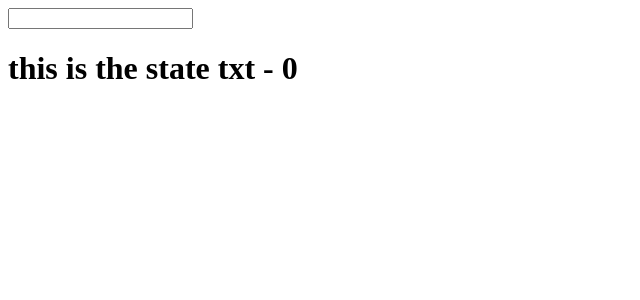
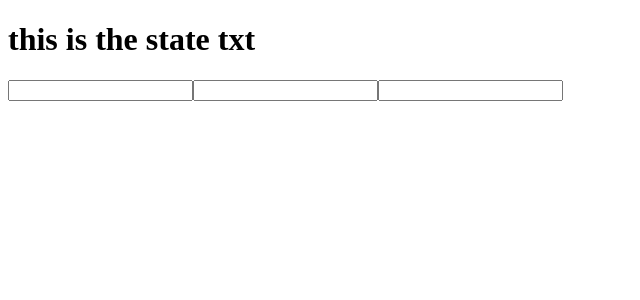
Before and after one commit to justinal64/react-app, a React (Create React App) app: page / in a window 1280 px wide. Shown: the top 300 px of the page, without its empty margins (0-640 px from the left). Built offline with nearby package versions, Linux system fonts and the light colour scheme.

Commit message:
completed exercise 6

```diff
--- a/src/App.js
+++ b/src/App.js
@@ -5,8 +5,7 @@
     constructor() {
         super();
         this.state = {
-            txt: 'this is the state txt',
-            cat: 0
+            txt: 'this is the state txt'
         }
     }
     // custom state on our component
@@ -16,11 +15,16 @@
     render(){
         return (
             <div>
-                <input type="text" onChange={this.update.bind(this)}/>
-                <h1>{this.state.txt} - {this.state.cat}</h1>
+                <h1>{this.state.txt}</h1>
+                <Widget update={this.update.bind(this)} />
+                <Widget update={this.update.bind(this)} />
+                <Widget update={this.update.bind(this)} />
             </div>
         )
     }
 }
 
+const Widget = (props) =>
+        <input type="text" onChange={props.update} />
+
 export default App
```
